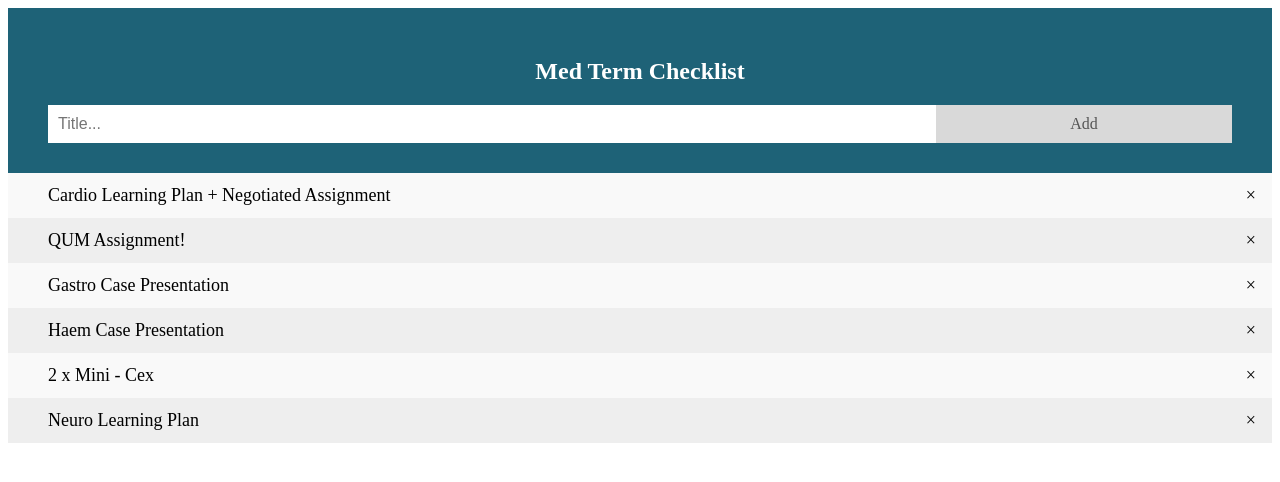
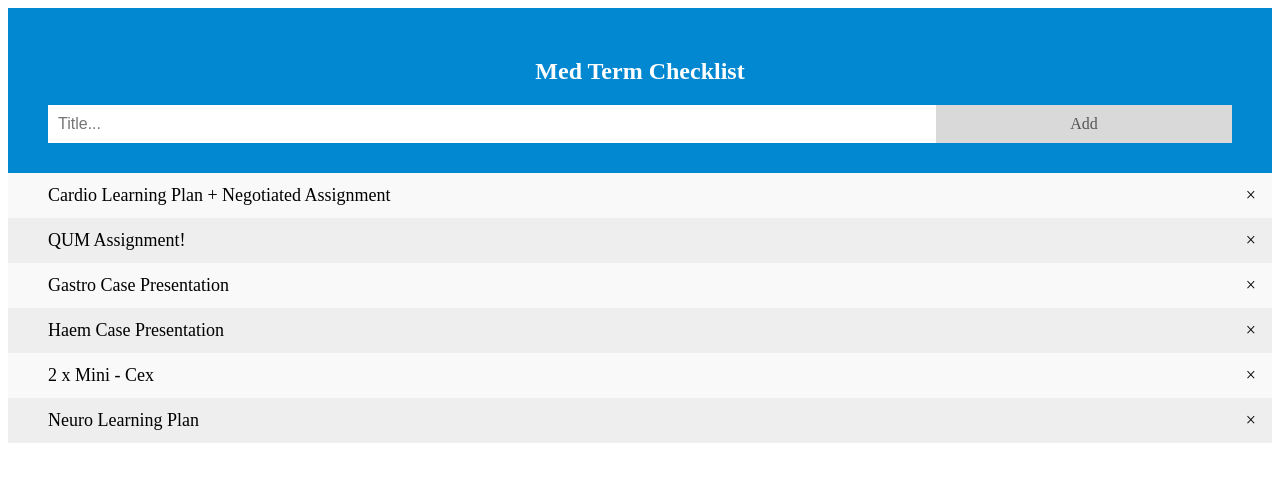
Before and after one commit to cold-pac/calendar, a plain HTML site: page todo.html in a window 1280 px wide. Drawn offline with Linux system fonts and the light colour scheme.

Commit message:
fixed colours

```diff
--- a/todo.html
+++ b/todo.html
@@ -76,7 +76,7 @@
 
       /* Style the header */
       .header {
-        background-color: #1e6277;
+        background-color: #0288d1;
         padding: 30px 40px;
         color: white;
         text-align: center;
```
Also changed, not shown: index.html (+1 -1 lines).
